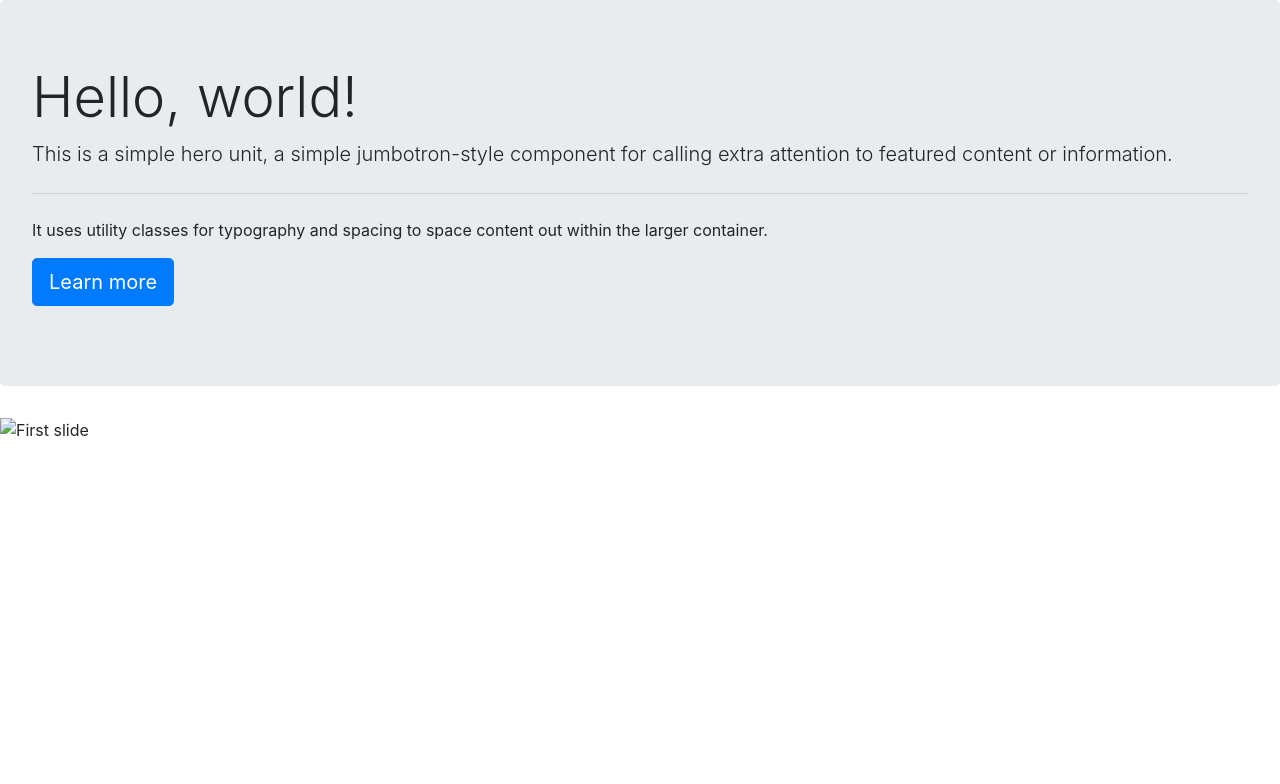
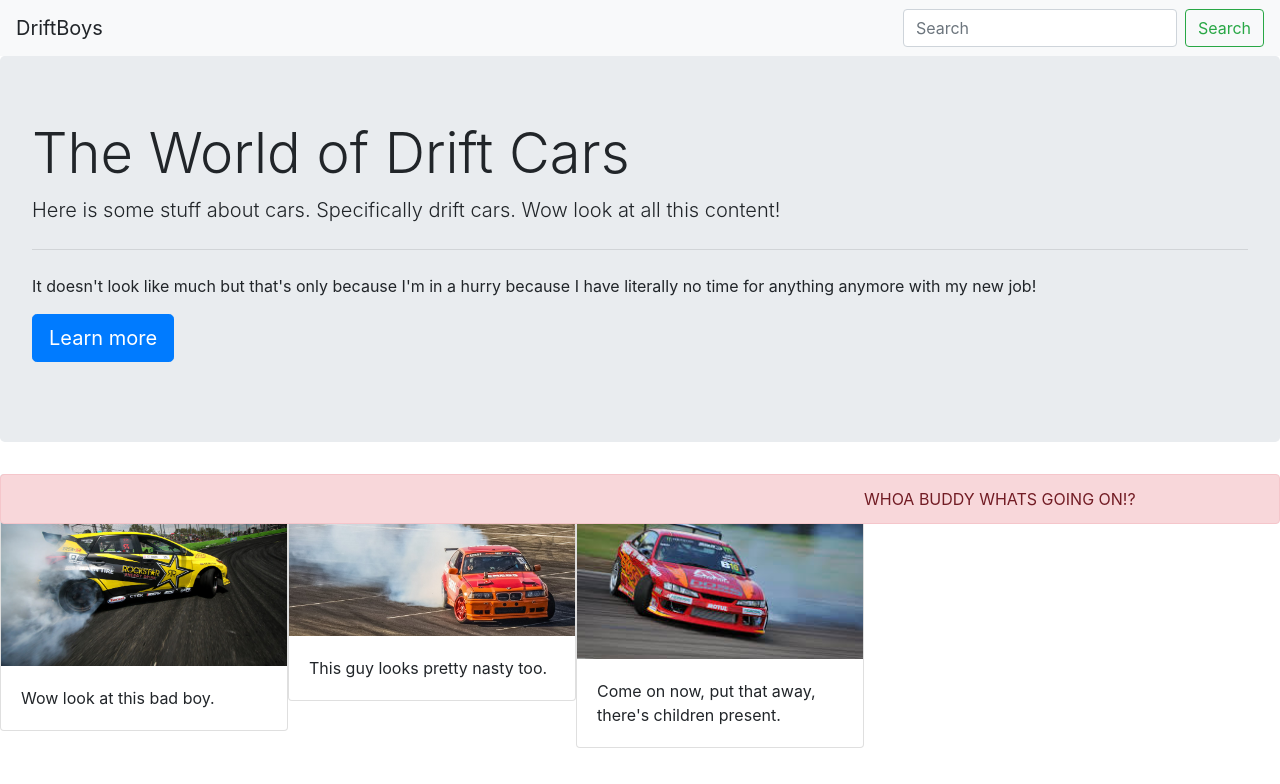
Before and after one commit to sebbydoh/Assignment07, a website: page index.html in a window 1280 px wide. Drawn offline with nearby package versions, Linux system fonts and the light colour scheme; files that its build step writes are made by us from their sources.

Commit message:
Forgot to make a change again, I have a headache

```diff
--- a/index.html
+++ b/index.html
@@ -9,40 +9,42 @@
     <link rel="stylesheet" href="main.css">
 </head>
 <body>
+    <nav class="navbar navbar-light bg-light justify-content-between">
+        <a class="navbar-brand">DriftBoys</a>
+        <form class="form-inline">
+            <input class="form-control mr-sm-2" type="search" placeholder="Search" aria-label="Search">
+            <button class="btn btn-outline-success my-2 my-sm-0" type="submit">Search</button>
+        </form>
+    </nav>
     <div class="jumbotron">
-        <h1 class="display-4">Hello, world!</h1>
-        <p class="lead">This is a simple hero unit, a simple jumbotron-style component for calling extra attention to featured content or information.</p>
+        <h1 class="display-4">The World of Drift Cars</h1>
+        <p class="lead">Here is some stuff about cars. Specifically drift cars. Wow look at all this content!</p>
         <hr class="my-4">
-        <p>It uses utility classes for typography and spacing to space content out within the larger container.</p>
+        <p>It doesn't look like much but that's only because I'm in a hurry because I have literally no time for anything anymore with my new job!</p>
         <p class="lead">
           <a class="btn btn-primary btn-lg" href="#" role="button">Learn more</a>
         </p>
+    </div>
+    <div class="card carcard" style="width: 18rem;">
+        <img class="card-img-top" src="images/car1.jpg" alt="Card image cap">
+        <div class="card-body">
+          <p class="card-text">Wow look at this bad boy.</p>
+        </div>
       </div>
-      <div id="carouselExampleIndicators" class="carousel slide" data-ride="carousel">
-        <ol class="carousel-indicators">
-          <li data-target="#carouselExampleIndicators" data-slide-to="0" class="active"></li>
-          <li data-target="#carouselExampleIndicators" data-slide-to="1"></li>
-          <li data-target="#carouselExampleIndicators" data-slide-to="2"></li>
-        </ol>
-        <div class="carousel-inner">
-          <div class="carousel-item active">
-            <img class="d-block w-100" src="..." alt="First slide">
-          </div>
-          <div class="carousel-item">
-            <img class="d-block w-100" src="..." alt="Second slide">
-          </div>
-          <div class="carousel-item">
-            <img class="d-block w-100" src="..." alt="Third slide">
-          </div>
+      <div class="card carcard" style="width: 18rem;">
+        <img class="card-img-top" src="images/car2.jpg" alt="Card image cap">
+        <div class="card-body">
+          <p class="card-text">This guy looks pretty nasty too.</p>
         </div>
-        <a class="carousel-control-prev" href="#carouselExampleIndicators" role="button" data-slide="prev">
-          <span class="carousel-control-prev-icon" aria-hidden="true"></span>
-          <span class="sr-only">Previous</span>
-        </a>
-        <a class="carousel-control-next" href="#carouselExampleIndicators" role="button" data-slide="next">
-          <span class="carousel-control-next-icon" aria-hidden="true"></span>
-          <span class="sr-only">Next</span>
-        </a>
       </div>
+      <div class="card carcard" style="width: 18rem;">
+        <img class="card-img-top" src="images/car3.jpg" alt="Card image cap">
+        <div class="card-body">
+          <p class="card-text">Come on now, put that away, there's children present.</p>
+        </div>
+      </div>
+      <div class="alert alert-danger" role="alert">
+            WHOA BUDDY WHATS GOING ON!?
+        </div>
 </body>
 </html>
--- a/sass/main.scss
+++ b/sass/main.scss
@@ -0,0 +1,7 @@
+@mixin cardz {
+    float: left;
+}
+
+.carcard {
+    @include cardz;
+}
```
Also changed, not shown: css/main.css, images/car1.jpg (added), images/car2.jpg (added), images/car3.jpg (added), 1 other file.
